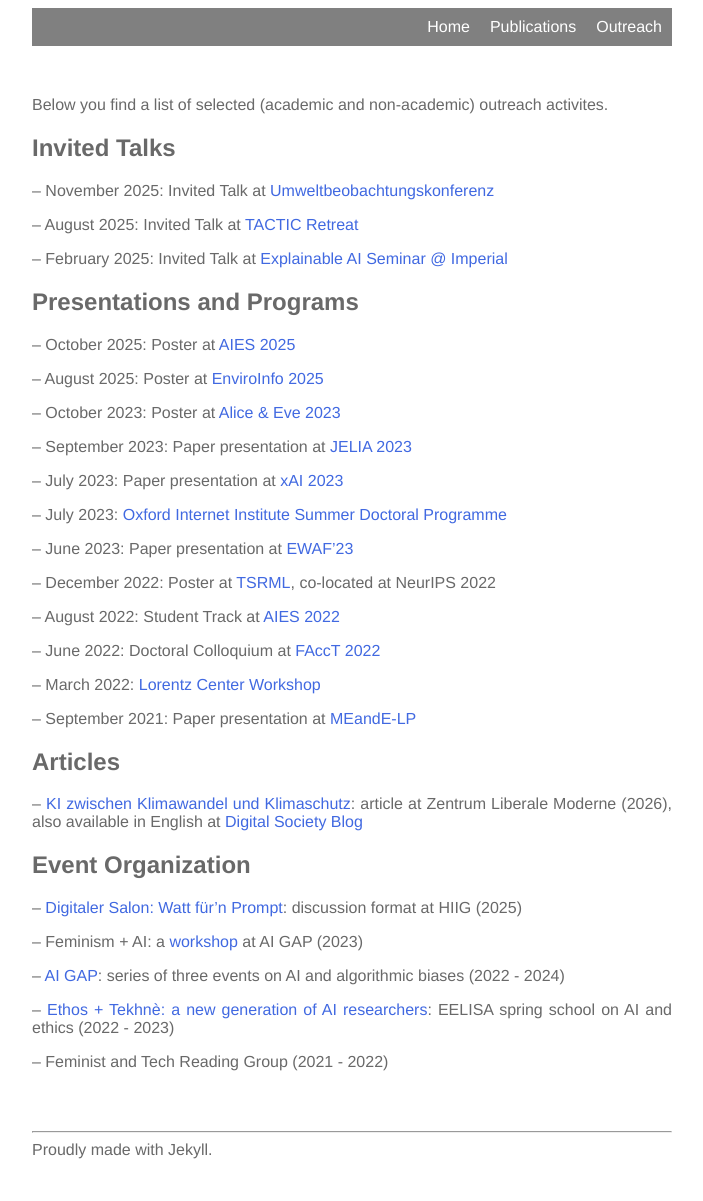
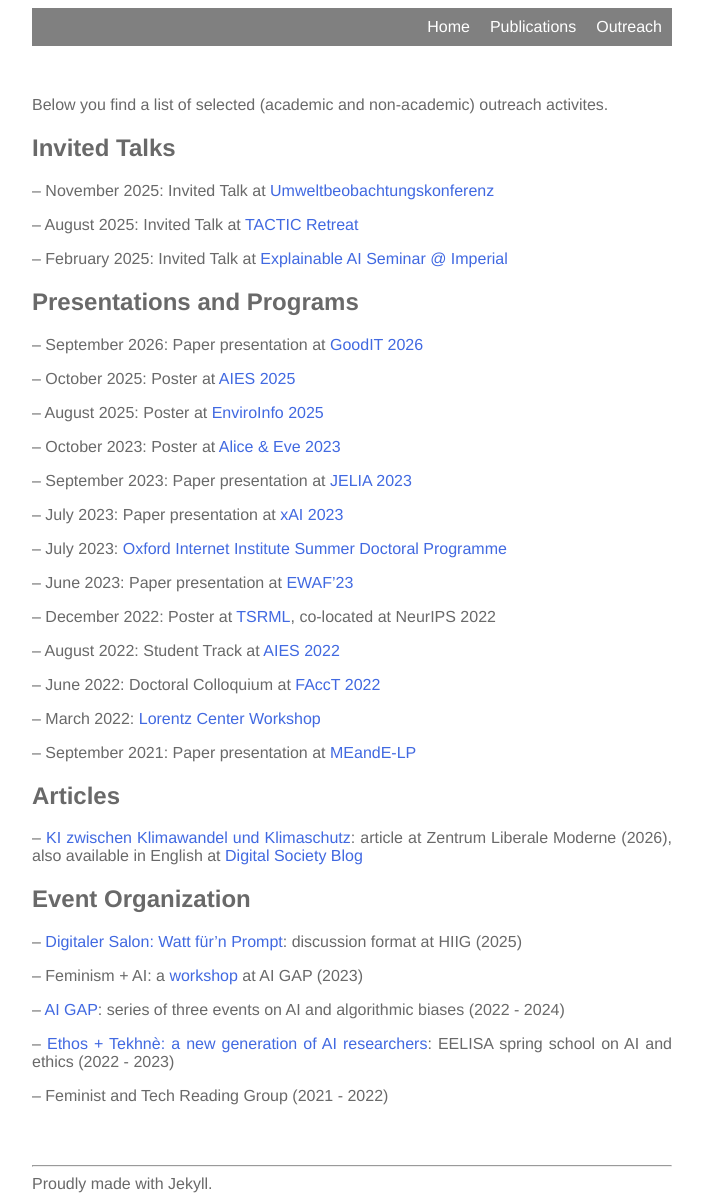
Before and after one commit to lstate/lstate.github.io, a Jekyll site: the page built from _pages/outreach.markdown, in a window 1280 px wide. Shown: the whole page, without its empty margins (288-991 px from the left). Built offline with Jekyll 4.4.1, drawn with Linux system fonts in a browser that asks for light colours; before the commit the page ends 1167 px from its top, so only the background shows below that.

Commit message:
Update outreach.markdown
update good it

```diff
--- a/_pages/outreach.markdown
+++ b/_pages/outreach.markdown
@@ -17,6 +17,8 @@ Below you find a list of selected (academic and non-academic) outreach activites
 -- February 2025: Invited Talk at [Explainable AI Seminar @ Imperial](https://xaiseminars.doc.ic.ac.uk/)
 
 ## Presentations and Programs
+
+-- September 2026: Paper presentation at [GoodIT 2026](https://goodit2026.di.unipi.it/)
 
 -- October 2025: Poster at [AIES 2025](https://www.aies-conference.com/2025/)
 
```
